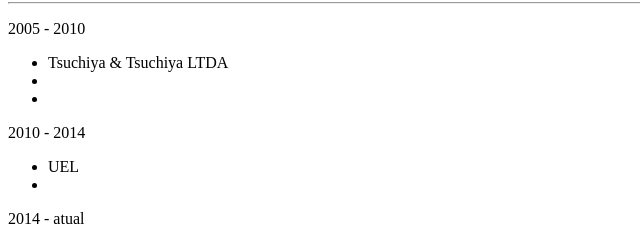
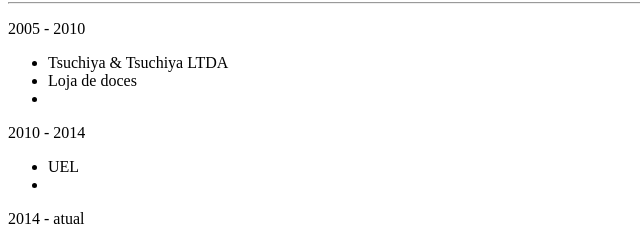
Before and after one commit to raphoshi/raphaeltsuchiya.github.io, a plain HTML site: page index.html in a window 1280 px wide. Shown: the part 2122-2362 px from the top of the page, 0-640 px from the left. Drawn offline with Linux system fonts and the light colour scheme.

Commit message:
Update index.html

```diff
--- a/index.html
+++ b/index.html
@@ -29,7 +29,7 @@
          <p> 2005 - 2010 </p>
           <ul>
             <li> Tsuchiya & Tsuchiya LTDA </li>
-            <li>  </li>
+            <li> Loja de doces </li>
             <li>  </li>
           </ul>
           <p> 2010 - 2014 </p>
```
